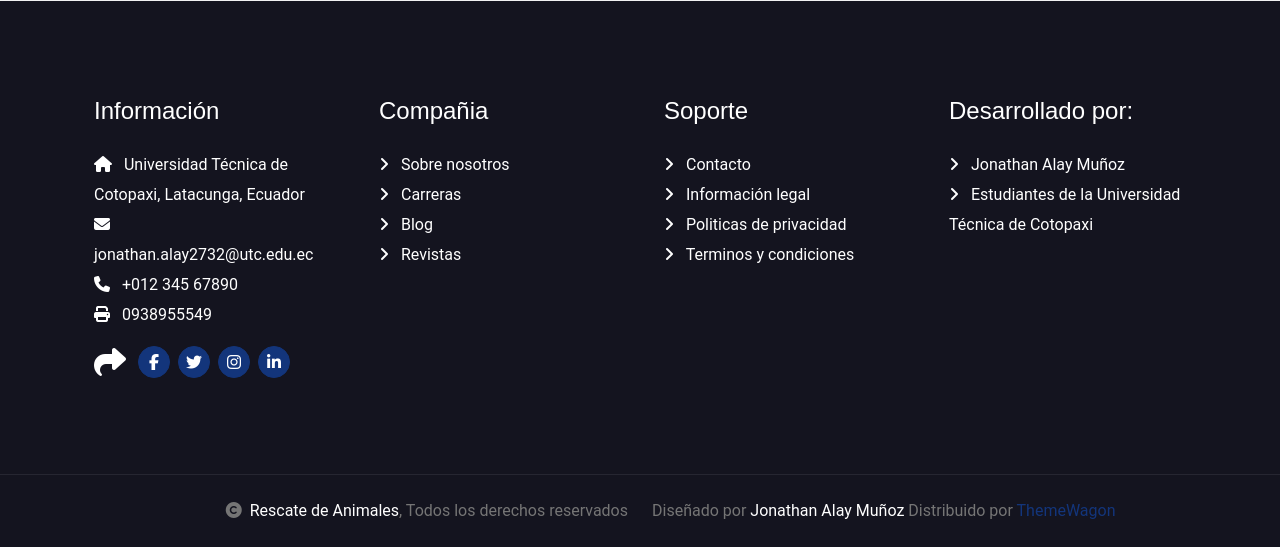
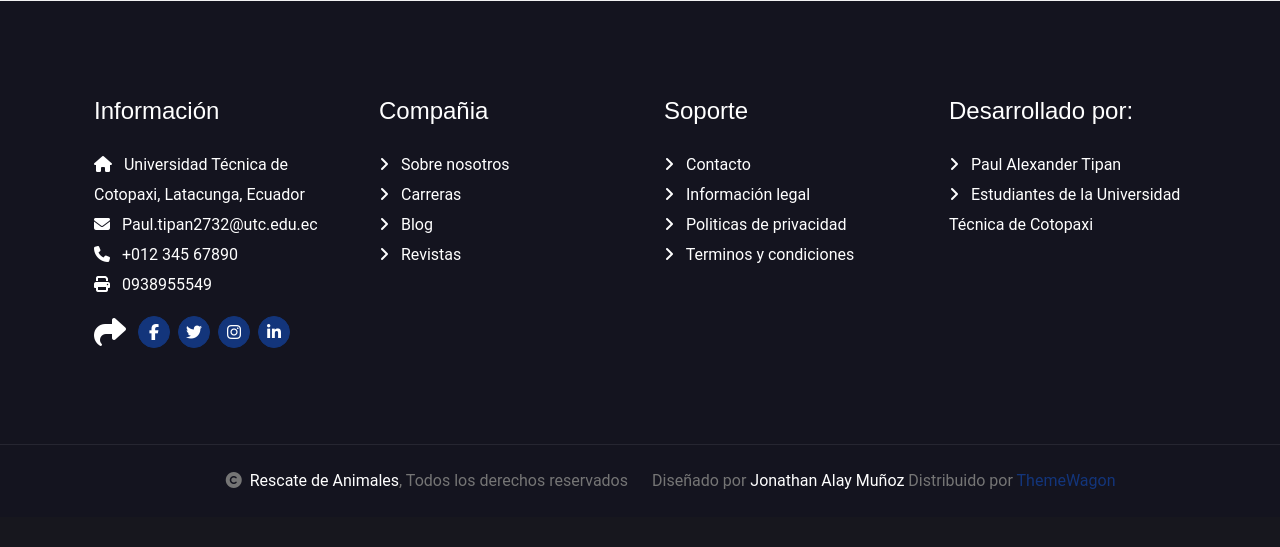
Before and after one commit to Jonathan-25-02/Reservas, a Django app: template Aplicaciones/Animales/templates/animal.html in a window 1280 px wide. Shown: the part 1277-1824 px from the top of the page. After the commit the page ends 1766 px from the top, so only its background shows below. Run offline with Django 3.2, Linux system fonts and the light colour scheme; the template is opened without the code that fills it, so the values that code supplies are empty; some libraries are stand-ins or nearby versions.

Commit message:
configuracion en plantilla

```diff
--- a/Aplicaciones/Animales/templates/plantilla.html
+++ b/Aplicaciones/Animales/templates/plantilla.html
@@ -195,7 +195,7 @@
                         <div class="footer-item d-flex flex-column">
                             <h4 class="mb-4 text-white">Información</h4>
                             <a href=""><i class="fas fa-home me-2"></i> Universidad Técnica de Cotopaxi, Latacunga, Ecuador</a>
-                            <a href=""><i class="fas fa-envelope me-2"></i> jonathan.alay2732@utc.edu.ec</a>
+                            <a href=""><i class="fas fa-envelope me-2"></i> Paul.tipan2732@utc.edu.ec</a>
                             <a href=""><i class="fas fa-phone me-2"></i> +012 345 67890</a>
                             <a href="" class="mb-3"><i class="fas fa-print me-2"></i> 0938955549</a>
                             <div class="d-flex align-items-center">
@@ -228,7 +228,7 @@
                     <div class="col-md-6 col-lg-6 col-xl-3">
                         <div class="footer-item d-flex flex-column">
                             <h4 class="mb-4 text-white">Desarrollado por:</h4>
-                            <a href=""><i class="fas fa-angle-right me-2"></i> Jonathan Alay Muñoz</a>
+                            <a href=""><i class="fas fa-angle-right me-2"></i> Paul Alexander Tipan</a>
                             <a href=""><i class="fas fa-angle-right me-2"></i> Estudiantes de la Universidad Técnica de Cotopaxi</a>
                         </div>
                     </div>
```
